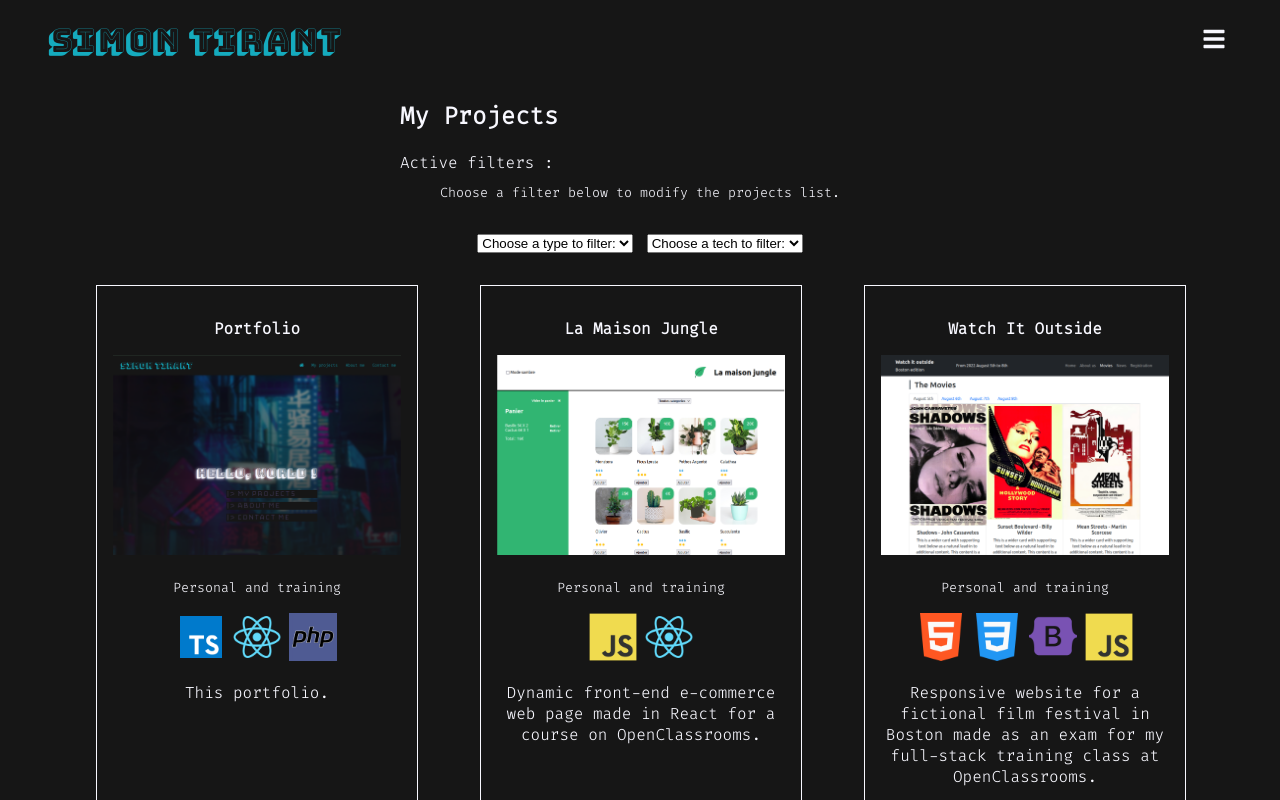
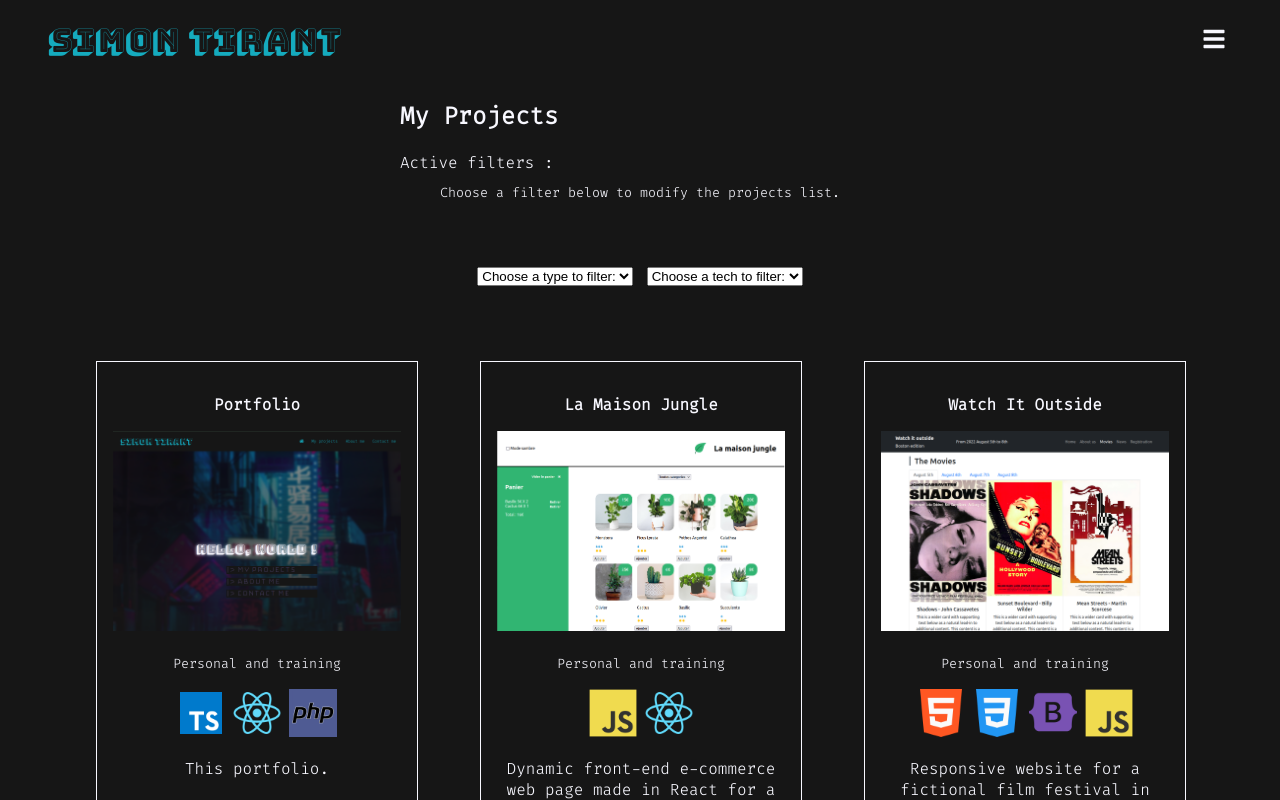
Before and after one commit to Sancxo/portfolio, a React (Create React App) app: page /projects in a window 1280 px wide. Shown: the top 800 px of the page. Built offline with nearby package versions, Linux system fonts and the light colour scheme; a web font is replaced by a local one.

Commit message:
filters are now sticky on projects page

```diff
--- a/src/Pages/Projects.tsx
+++ b/src/Pages/Projects.tsx
@@ -7,14 +7,13 @@ import Card from "../Components/Card";
 
 const ProjectContainer = styled.div`
     ${pageLoadAnimation}
-    margin-top: ${sizes.pageMarginTop};
     padding: ${sizes.pagePadding};
 
     @media ${mediaQueries.tabletLandscape} { padding: 0; }
 `
 const FilterContainer = styled.div`
-    position: fixed;
-    top: ${sizes.headerHeight};
+    position: sticky;
+    top: -3.5em;
     left: 0;
     width: 100%;
     background: ${colours.black};
@@ -30,8 +29,12 @@ const InputContainer = styled.div`
     }
 `
 const FirstSelect = styled.select`
-    margin: 1em 1em 0 0;
-    @media ${mediaQueries.mobile} { margin: 1em 0 .5em 0; }
+    margin: 3.5em 1em 2em 0;
+    @media ${mediaQueries.mobile} { margin: 2em 0 .5em 0; }
+    & + select {
+        @media ${mediaQueries.mobile} { margin-bottom: 2em; }
+
+    }
 `
 const CardsList = styled.ul`
     list-style: none;
@@ -61,20 +64,20 @@ const FilterTag = styled.span`
 function Projects(): ReactElement {
     const [typeFilter, setTypeFilter] = useState("");
     const [techFilter, setTechFilter] = useState("");
-    const [filterHeight, setFilterHeight] = useState(document.getElementById("filter-container")?.offsetHeight);
+    // const [filterHeight, setFilterHeight] = useState(document.getElementById("filter-container")?.offsetHeight);
 
-    const onMediaQueryMatches = () => { setFilterHeight(document.getElementById("filter-container")?.offsetHeight) };
+    // const onMediaQueryMatches = () => { setFilterHeight(document.getElementById("filter-container")?.offsetHeight) };
 
     useEffect(() => {
         // used to go at the top of the page after loading
         window.scroll({top:0});
 
-        onMediaQueryMatches();
+        // onMediaQueryMatches();
 
-        window.matchMedia(mediaQueries.mobile).addEventListener("change", onMediaQueryMatches );
+        // window.matchMedia(mediaQueries.mobile).addEventListener("change", onMediaQueryMatches );
 
         return () => {
-            window.matchMedia(mediaQueries.mobile).removeEventListener("change", onMediaQueryMatches );
+            // window.matchMedia(mediaQueries.mobile).removeEventListener("change", onMediaQueryMatches );
             // setFilterHeight(0);
         }
     }, [typeFilter, techFilter])
@@ -123,7 +126,9 @@ function Projects(): ReactElement {
                 </div>
             </FilterContainer>
 
-            <CardsList style={{marginTop: filterHeight}}>
+            <CardsList
+                // style={{marginTop: filterHeight}}
+            >
                 {
                     projectList.map(project => (
                         typeFilter === project.category || typeFilter === "" ?
```
